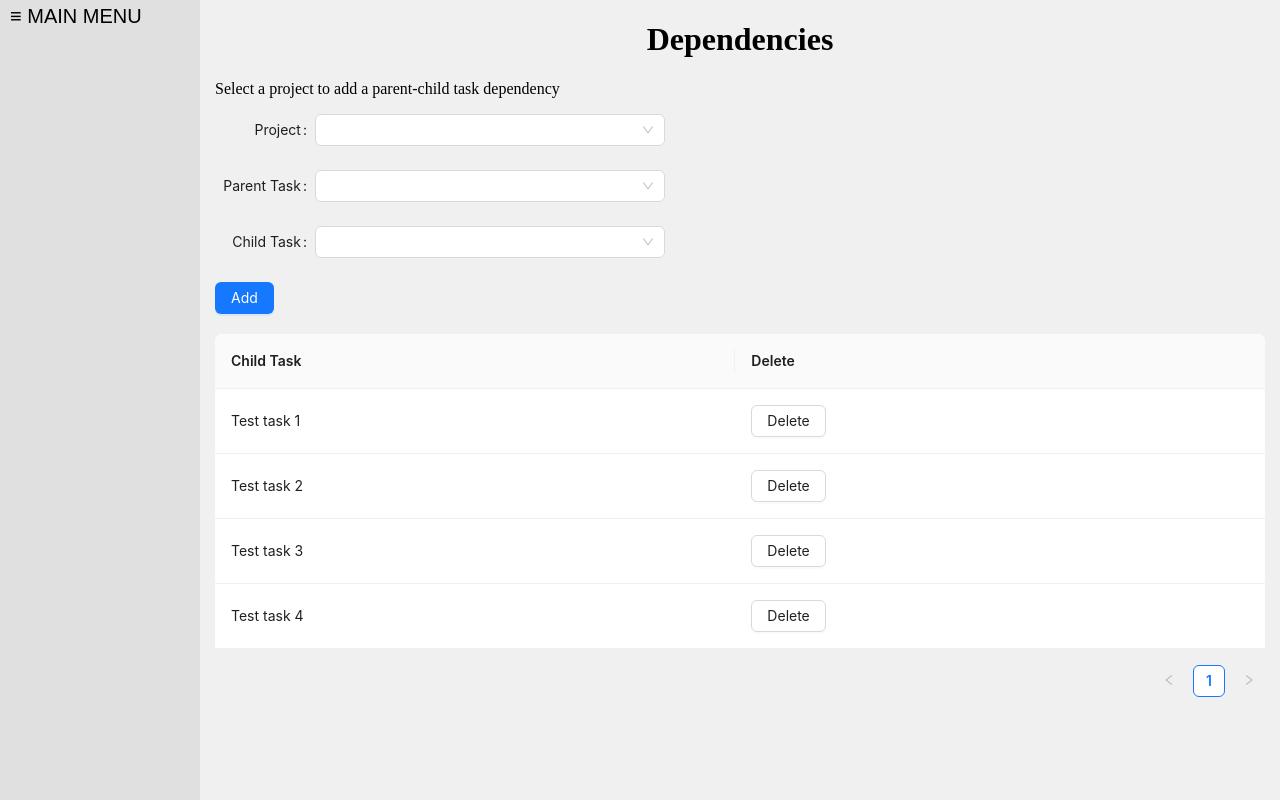
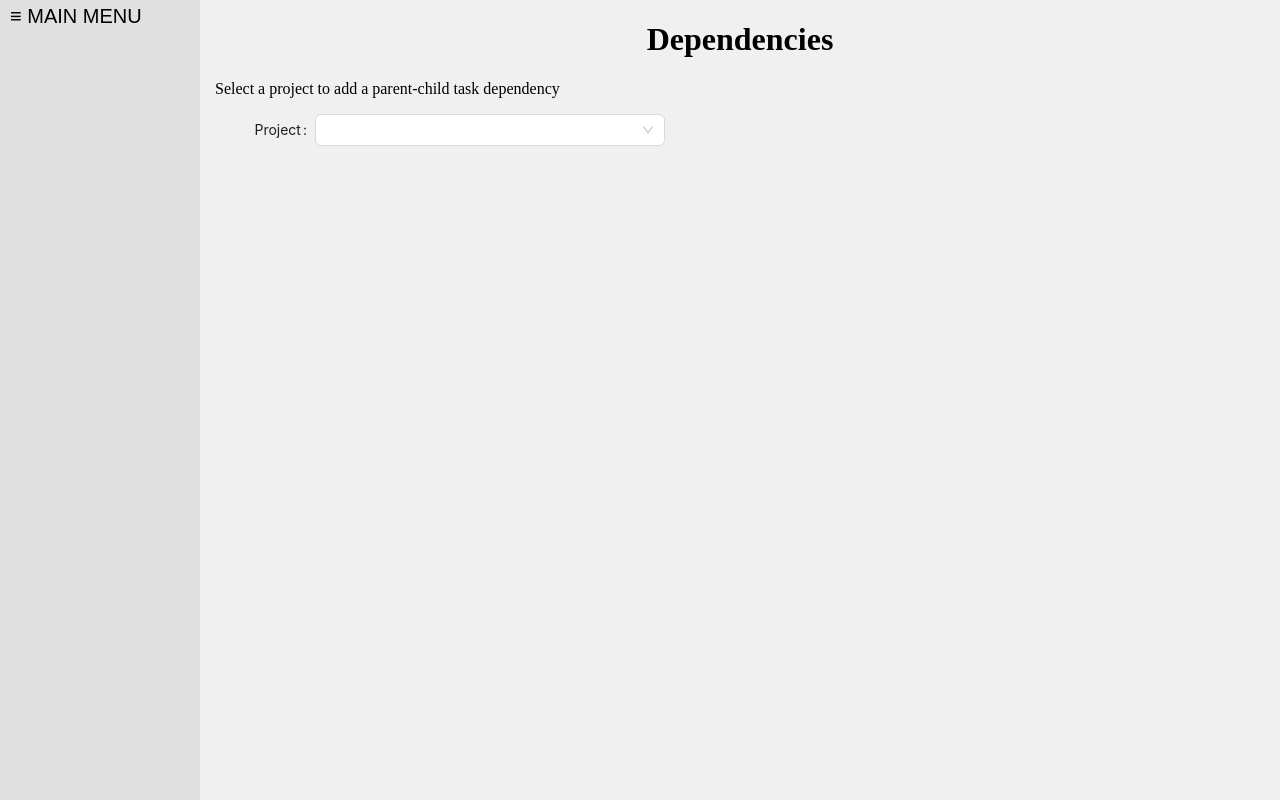
Before and after one commit to jdolphin5/TaskJolt, a React app in the folder client/: page /dependencies in a window 1280 px wide. Built offline with nearby package versions, Linux system fonts and the light colour scheme.

Commit message:
conditional rendering of Select, Table

```diff
--- a/client/src/components/Dependencies.tsx
+++ b/client/src/components/Dependencies.tsx
@@ -8,12 +8,12 @@ const Dependencies = () => {
 
   const [tableData, setTableData] = useState<any>([
     {
-      key: 3,
+      key: 1,
       childTask: "Test task 1",
       delete: <Button>Delete</Button>,
     },
     {
-      key: 4,
+      key: 2,
       childTask: "Test task 2",
       delete: <Button>Delete</Button>,
     },
@@ -23,11 +23,14 @@ const Dependencies = () => {
       delete: <Button>Delete</Button>,
     },
     {
-      key: 3,
+      key: 4,
       childTask: "Test task 4",
       delete: <Button>Delete</Button>,
     },
   ]);
+  const [projectSelected, setProjectSelected] = useState<boolean>(false);
+  const [parentTaskSelected, setParentTaskSelected] = useState<boolean>(false);
+  const [childTaskSelected, setChildTaskSelected] = useState<boolean>(false);
 
   const columns = [
     {
@@ -41,6 +44,21 @@ const Dependencies = () => {
       key: "delete",
     },
   ];
+
+  const [formData, setFormData] = useState<{
+    projectName?: string;
+    parentTaskName?: string;
+    childTaskName?: string;
+  }>({});
+
+  const handleSelectChange = (value: any, field: string) => {
+    setFormData({ ...formData, [field]: value });
+  };
+
+  useEffect(() => {
+    console.log(formData);
+  }, [formData]);
+
   return (
     <div style={{ padding: "0px 15px 0px 15px" }}>
       <h1 style={{ textAlign: "center" }}>Dependencies</h1>
@@ -61,33 +79,43 @@ const Dependencies = () => {
           onFinish={handleSubmit}
           form={form}
         >
-          <Form.Item name="a" label="Project">
-            <Select>
-              <Select.Option>Project A</Select.Option>
-              <Select.Option>Project B</Select.Option>
-              <Select.Option>Project C</Select.Option>
+          <Form.Item name="projectName" label="Project">
+            <Select onChange={(evt) => handleSelectChange(evt, "projectName")}>
+              <Select.Option value="Project A">Project A</Select.Option>
+              <Select.Option value="Project B">Project B</Select.Option>
+              <Select.Option value="Project C">Project C</Select.Option>
             </Select>
           </Form.Item>
-          <Form.Item name="b" label="Parent Task">
-            <Select>
-              <Select.Option>Task A</Select.Option>
-              <Select.Option>Task B</Select.Option>
-              <Select.Option>Task C</Select.Option>
+          {formData.projectName && (
+            <Form.Item name="parentTaskName" label="Parent Task">
+              <Select
+                onChange={(evt) => handleSelectChange(evt, "parentTaskName")}
+              >
+                <Select.Option value="Task A">Task A</Select.Option>
+                <Select.Option value="Task B">Task B</Select.Option>
+                <Select.Option value="Task C">Task C</Select.Option>
               </Select>
             </Form.Item>
-          <Form.Item name="c" label="Child Task">
-            <Select>
-              <Select.Option>Task D</Select.Option>
-              <Select.Option>Task E</Select.Option>
-              <Select.Option>Task F</Select.Option>
+          )}
+          {formData.parentTaskName && (
+            <Form.Item name="childTaskName" label="Child Task">
+              <Select
+                onChange={(evt) => handleSelectChange(evt, "childTaskName")}
+              >
+                <Select.Option value="Task D">Task D</Select.Option>
+                <Select.Option value="Task E">Task E</Select.Option>
+                <Select.Option value="Task F">Task F</Select.Option>
               </Select>
             </Form.Item>
-
+          )}
+          {formData.childTaskName && (
             <Button type="primary" htmlType="submit">
               Add
             </Button>
+          )}
         </Form>
 
+        {formData.childTaskName && (
           <div style={{ padding: "20px 0 20px 0px" }}>
             <Table
               dataSource={tableData}
@@ -95,6 +123,7 @@ const Dependencies = () => {
               pagination={{ pageSize: 15 }}
             />
           </div>
+        )}
       </div>
     </div>
   );
```
Lines whose indentation alone changed are shown as unchanged.
